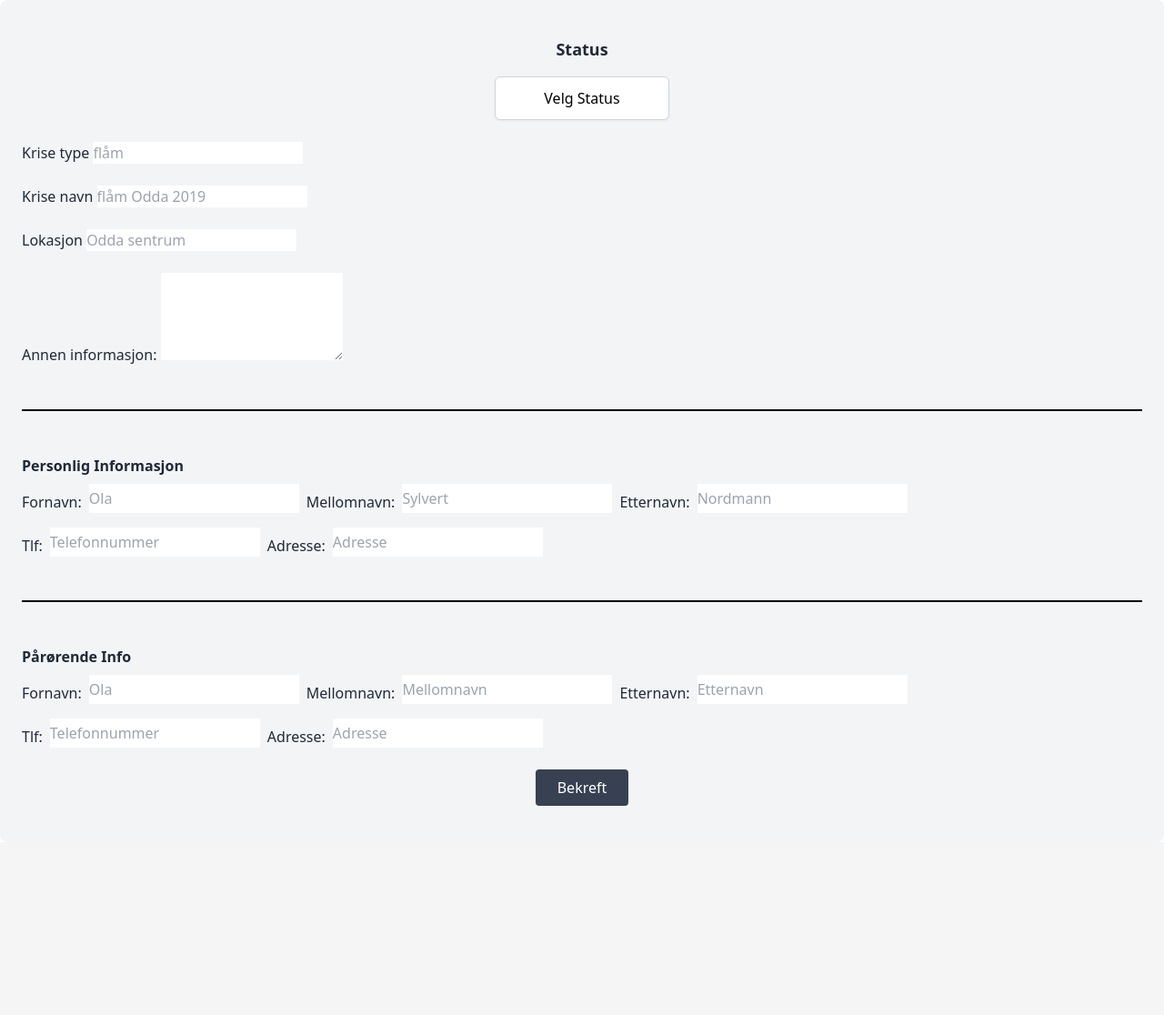
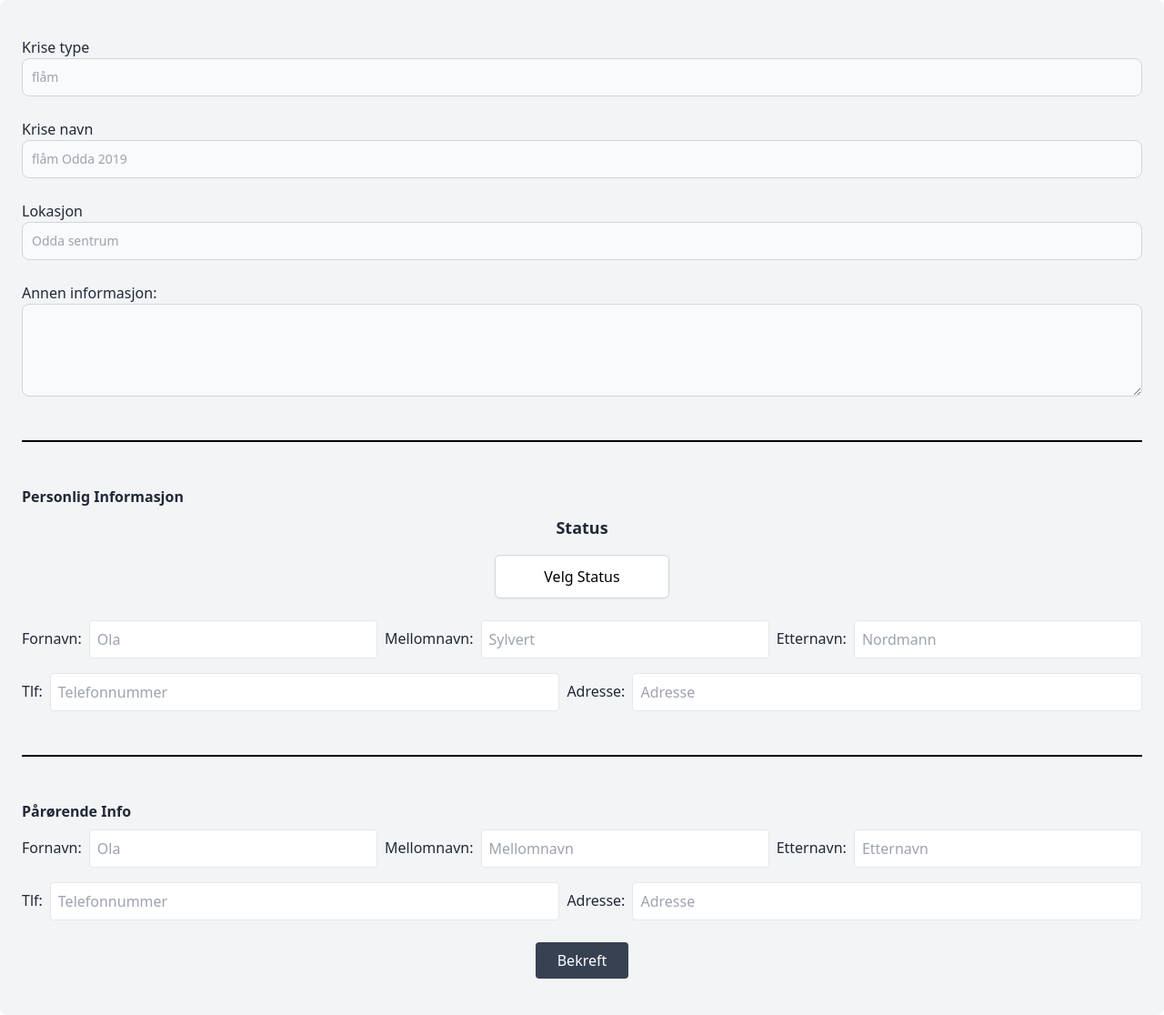
Before and after one commit to RuneU/Bachelor-Prosjekt, a Flask app: page /admin-reg in a window 1280 px wide. Shown: the part 72-1188 px from the top of the page at 91% size. Before the commit the page ends 958 px from the top, so only its background shows below. Run offline with Flask 3, Linux system fonts and the light colour scheme; some libraries are stand-ins or nearby versions.

Commit message:
css og route

```diff
--- a/app.py
+++ b/app.py
@@ -17,8 +17,6 @@ except ImportError as e:
     fetch_status_data = lambda: []  # Returner tom liste hvis import feiler
 
 app = Flask(__name__)
-
-
 
 def generate_frames():
     camera = cv2.VideoCapture(0)
@@ -230,7 +228,7 @@ def handle_form():
                 ))
 
             conn.commit()
-            return redirect(url_for('success_page'))
+            return redirect(url_for('index'))
 
         except ValueError as ve:
             conn.rollback()
@@ -284,20 +282,12 @@ def adminreg_with_id(evakuert_id):
 
         evakuert_data = {
 
-            "status": data[17], "krise_type": data[13], "evak_enavn": data[6],
-            "evak_tlf": data[7], "evak_adresse": data[8],
-            "kon_fnavn": data[9], "kon_mnavn": data[5], "kon_enavn": data[11],
-            "kon_tlf": data[12],
-            "evak_mnavn": data[5], "krise_navn": data[14], "lokasjon": data[15],
-            "annen_info": data[16], "evak_fnavn": data[4],
             "EvakuertID": data[0], "KriseID": data[1], "KontaktPersonID": data[2],
-            "StatusID": data[3]
-            # 0: EvakuertID
-            # 1: KriseID på evakuerte
-            # 2: kontaktpersonID
-            # 3: StatusID
-            # 13: krise type
-
+            "StatusID": data[3], "evak_fnavn": data[4], "evak_mnavn": data[5],
+            "evak_enavn": data[6], "evak_tlf": data[7], "evak_adresse": data[8],
+            "kon_fnavn": data[9], "kon_mnavn": data[10], "kon_enavn": data[11],
+            "kon_tlf": data[12], "krise_type": data[13], "krise_navn": data[14],
+            "lokasjon": data[15], "annen_info": data[16], "status": data[17]
         }
 
         return render_template("admin-reg.html", evakuert=evakuert_data)
@@ -309,11 +299,10 @@ def adminreg_with_id(evakuert_id):
         cursor.close()
         conn.close()
 
-
+# Kan brukes for å sjekke at data blir sendt til server. Slettes før produksjon
 @app.route('/success')
 def success_page():
     return "Data successfully submitted!"
 
-
 if __name__ == '__main__':
     app.run(debug=True)
--- a/templates/admin-reg.html
+++ b/templates/admin-reg.html
@@ -28,6 +28,31 @@
             <input type="hidden" name="status_id" value="{{ evakuert.StatusID if evakuert else '' }}">
 
             <!-- Informasjon om krisen -->
+            <div class="mb-6">
+                <label for="kris-type" class="mt-2">Krise type</label>
+                <input type="text" id="krise-type" name="krise-type" placeholder="flåm"
+                    class="input-field bg-gray-50 border border-gray-300 text-gray-900 text-sm rounded-lg focus:ring-blue-500 focus:border-blue-500 block w-full p-2.5 dark:bg-gray-700 dark:border-gray-600 dark:placeholder-gray-400 dark:text-white dark:focus:ring-blue-500 dark:focus:border-blue-500" value="{{ evakuert.krise_type if evakuert else '' }}">
+            </div>
+            <div class="mb-6">
+                <label for="krise-navn" class="mt-2">Krise navn</label>
+                <input type="text" id="krise-navn" name="krise-navn" placeholder="flåm Odda 2019"
+                    class="input-field bg-gray-50 border border-gray-300 text-gray-900 text-sm rounded-lg focus:ring-blue-500 focus:border-blue-500 block w-full p-2.5 dark:bg-gray-700 dark:border-gray-600 dark:placeholder-gray-400 dark:text-white dark:focus:ring-blue-500 dark:focus:border-blue-500" value="{{ evakuert.krise_navn if evakuert else '' }}">
+            </div>
+            <div class="mb-6">
+                <label for="lokasjon" class="mt-2">Lokasjon</label>
+                <input type="text" id="lokasjon" name="lokasjon" placeholder="Odda sentrum"
+                    class="input-field bg-gray-50 border border-gray-300 text-gray-900 text-sm rounded-lg focus:ring-blue-500 focus:border-blue-500 block w-full p-2.5 dark:bg-gray-700 dark:border-gray-600 dark:placeholder-gray-400 dark:text-white dark:focus:ring-blue-500 dark:focus:border-blue-500" value="{{ evakuert.lokasjon if evakuert else '' }}">
+            </div>
+            <div>
+                <label for="annen-info" class="mt-2">Annen informasjon:</label>
+                <textarea id="annen-info" name="annen-info" rows="4" class="input-field block p-2.5 w-full text-sm text-gray-900 bg-gray-50 rounded-lg border border-gray-300 focus:ring-blue-500 focus:border-blue-500 dark:bg-gray-700 dark:border-gray-600 dark:placeholder-gray-400 dark:text-white dark:focus:ring-blue-500 dark:focus:border-blue-500">{{ evakuert.annen_info if evakuert else '' }}</textarea>
+            </div>
+            <div>
+                <hr class="my-12 h-0.5 border-t-0 bg-black" />
+            </div>
+
+            <!-- Evakuertes info-->
+            <label class="block font-bold mb-2">Personlig Informasjon</label>
             <h2 class="text-center font-bold text-lg mb-4">Status</h2>
             <div class="relative flex justify-center mb-6">
                 <div class="relative">
@@ -35,52 +60,28 @@
                         Velg Status
                     </button>
                     <ul id="dropdownMenu" class="hidden absolute mt-2 w-48 bg-white rounded-md shadow-lg ring-1 ring-black ring-opacity-5 focus:outline-none">
-                        <li class="h-12 px-4 py-2 text-sm bg-green-700 text-white hover:bg-green-600 cursor-pointer" data-color="bg-green-700">krise ferdig</li>
-                        <li class="h-12 px-4 py-2 text-sm bg-yellow-600 text-white hover:bg-yellow-500 cursor-pointer" data-color="bg-yellow-600">krise pågående</li>
-                        <li class="h-12 px-4 py-2 text-sm bg-red-700 text-white hover:bg-red-600 cursor-pointer" data-color="bg-red-700">krise ny</li>
+                        <li class="h-12 px-4 py-2 text-sm bg-green-700 text-white hover:bg-green-600 cursor-pointer" data-color="bg-green-700">OK</li>
+                        <li class="h-12 px-4 py-2 text-sm bg-yellow-600 text-white hover:bg-yellow-500 cursor-pointer" data-color="bg-yellow-600">Mindre skader</li>
+                        <li class="h-12 px-4 py-2 text-sm bg-red-700 text-white hover:bg-red-600 cursor-pointer" data-color="bg-red-700">Kritisk</li>
                     </ul>
                     <input type="hidden" id="selected-status" name="status">
                 </div>
             </div>
+
             <div class="mb-6">
-                <label for="kris-type" class="mt-2">Krise type</label>
-                <input type="text" id="krise-type" name="krise-type" placeholder="flåm"
-                    class="input-field" value="{{ evakuert.krise_type if evakuert else '' }}">
-            </div>
-            <div class="mb-6">
-                <label for="krise-navn" class="mt-2">Krise navn</label>
-                <input type="text" id="krise-navn" name="krise-navn" placeholder="flåm Odda 2019"
-                    class="input-field" value="{{ evakuert.krise_navn if evakuert else '' }}">
-            </div>
-            <div class="mb-6">
-                <label for="lokasjon" class="mt-2">Lokasjon</label>
-                <input type="text" id="lokasjon" name="lokasjon" placeholder="Odda sentrum"
-                    class="input-field" value="{{ evakuert.lokasjon if evakuert else '' }}">
-            </div>
-            <div>
-                <label for="annen-info" class="mt-2">Annen informasjon:</label>
-                <textarea id="annen-info" name="annen-info" rows="4" class="input-field">{{ evakuert.annen_info if evakuert else '' }}</textarea>
-            </div>
-            <div>
-                <hr class="my-12 h-0.5 border-t-0 bg-black" />
-            </div>
-
-            <!-- Evakuertes info-->
-            <div class="mb-6">
-                <label class="block font-bold mb-2">Personlig Informasjon</label>
                 <div class="flex space-x-2">
                     <label for="evak-fnavn" class="mt-2">Fornavn:</label>
-                    <input id="evak-fnavn" type="text" name="evak-fnavn" placeholder="Ola" class="input-field" value="{{ evakuert.evak_fnavn if evakuert else '' }}">
+                    <input id="evak-fnavn" type="text" name="evak-fnavn" placeholder="Ola" class="input-field border rounded p-2 w-full" value="{{ evakuert.evak_fnavn if evakuert else '' }}">
                     <label for="evak-mnavn" class="mt-2">Mellomnavn:</label>
-                    <input id="evak-mnavn" type="text" name="evak-mnavn" placeholder="Sylvert" class="input-field" value="{{ evakuert.evak_mnavn if evakuert else '' }}">
+                    <input id="evak-mnavn" type="text" name="evak-mnavn" placeholder="Sylvert" class="input-field border rounded p-2 w-full" value="{{ evakuert.evak_mnavn if evakuert else '' }}">
                     <label for="evak-enavn" class="mt-2">Etternavn:</label>
-                    <input id="evak-enavn" type="text" name="evak-enavn" placeholder="Nordmann" class="input-field" value="{{ evakuert.evak_enavn if evakuert else '' }}">
+                    <input id="evak-enavn" type="text" name="evak-enavn" placeholder="Nordmann" class="input-field border rounded p-2 w-full" value="{{ evakuert.evak_enavn if evakuert else '' }}">
                 </div>
                 <div class="flex space-x-2 mt-4">
                     <label for="evak-tlf" class="mt-2">Tlf:</label>
-                    <input id="evak-tlf" type="tel" name="evak-tlf" placeholder="Telefonnummer" class="input-field" value="{{ evakuert.evak_tlf if evakuert else '' }}">
+                    <input id="evak-tlf" type="tel" name="evak-tlf" placeholder="Telefonnummer" class="input-field border rounded p-2 w-full" value="{{ evakuert.evak_tlf if evakuert else '' }}">
                     <label for="evak-adresse" class="mt-2">Adresse:</label>
-                    <input id="evak-adresse" type="text" name="evak-adresse" placeholder="Adresse" class="input-field" value="{{ evakuert.evak_adresse if evakuert else '' }}">
+                    <input id="evak-adresse" type="text" name="evak-adresse" placeholder="Adresse" class="input-field border rounded p-2 w-full" value="{{ evakuert.evak_adresse if evakuert else '' }}">
                 </div>
             </div>
 
@@ -93,17 +94,17 @@
                 <label class="block font-bold mb-2">Pårørende Info</label>
                 <div class="flex space-x-2">
                     <label for="kon-fnavn" class="mt-2">Fornavn:</label>
-                    <input id="kon-fnavn" type="text" name="kon-fnavn" placeholder="Ola" class="input-field" value="{{ evakuert.kon_fnavn if evakuert else '' }}">
+                    <input id="kon-fnavn" type="text" name="kon-fnavn" placeholder="Ola" class="input-field border rounded p-2 w-full" value="{{ evakuert.kon_fnavn if evakuert else '' }}">
                     <label for="kon-mnavn" class="mt-2">Mellomnavn:</label>
-                    <input id="kon-mnavn" type="text" name="kon-mnavn" placeholder="Mellomnavn" class="input-field" value="{{ evakuert.kon_mnavn if evakuert else '' }}">
+                    <input id="kon-mnavn" type="text" name="kon-mnavn" placeholder="Mellomnavn" class="input-field border rounded p-2 w-full" value="{{ evakuert.kon_mnavn if evakuert else '' }}">
                     <label for="kon-enavn" class="mt-2">Etternavn:</label>
-                    <input id="kon-enavn" type="text" name="kon-enavn" placeholder="Etternavn" class="input-field" value="{{ evakuert.kon_enavn if evakuert else '' }}">
+                    <input id="kon-enavn" type="text" name="kon-enavn" placeholder="Etternavn" class="input-field border rounded p-2 w-full" value="{{ evakuert.kon_enavn if evakuert else '' }}">
                 </div>
                 <div class="flex space-x-2 mt-4">
                     <label for="kon-tlf" class="mt-2">Tlf:</label>
-                    <input id="kon-tlf" type="tel" name="kon-tlf" placeholder="Telefonnummer" class="input-field" value="{{ evakuert.kon_tlf if evakuert else '' }}">
+                    <input id="kon-tlf" type="tel" name="kon-tlf" placeholder="Telefonnummer" class="input-field border rounded p-2 w-full" value="{{ evakuert.kon_tlf if evakuert else '' }}">
                     <label for="kon-adresse" class="mt-2">Adresse:</label>
-                    <input id="kon-adresse" type="text" name="kon-adresse" placeholder="Adresse" class="input-field" value="{{ evakuert.kon_adresse if evakuert else '' }}">
+                    <input id="kon-adresse" type="text" name="kon-adresse" placeholder="Adresse" class="input-field border rounded p-2 w-full" value="{{ evakuert.kon_adresse if evakuert else '' }}">
                 </div>
             </div>
 
```
